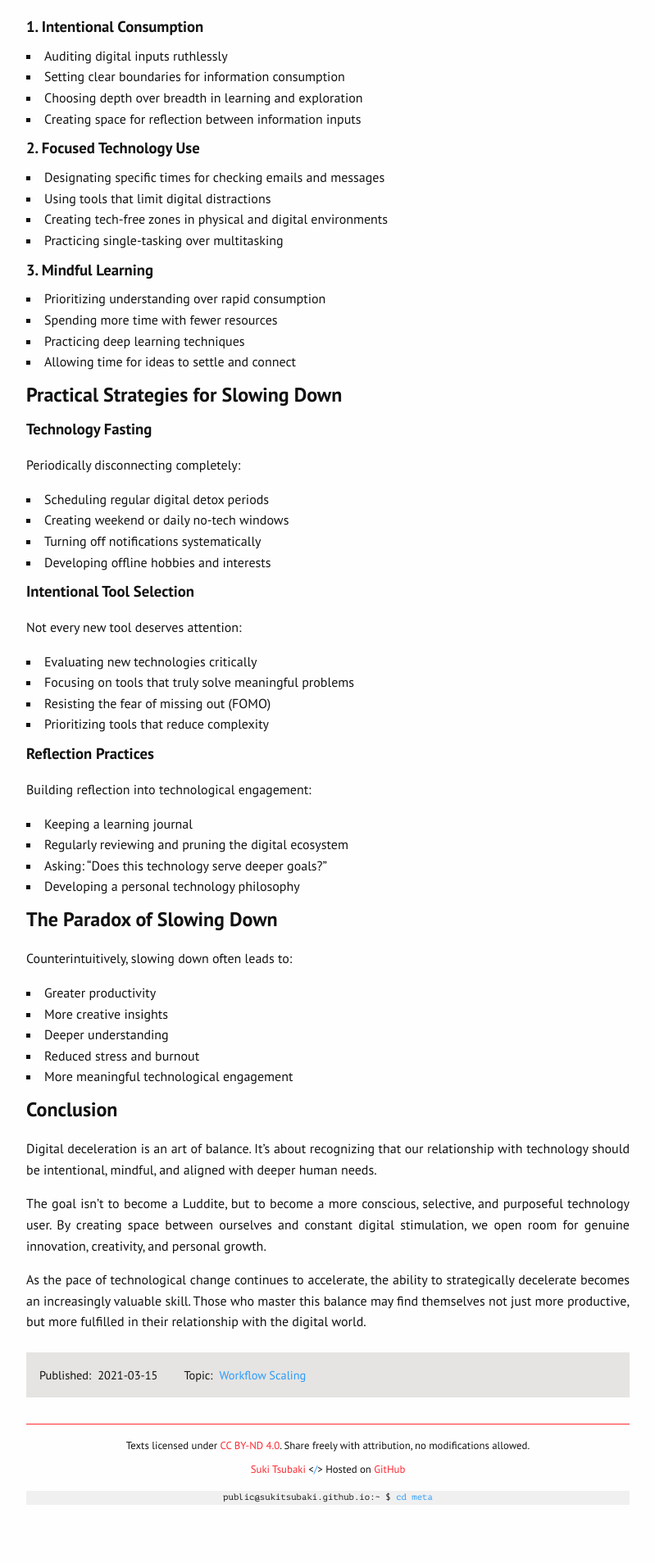
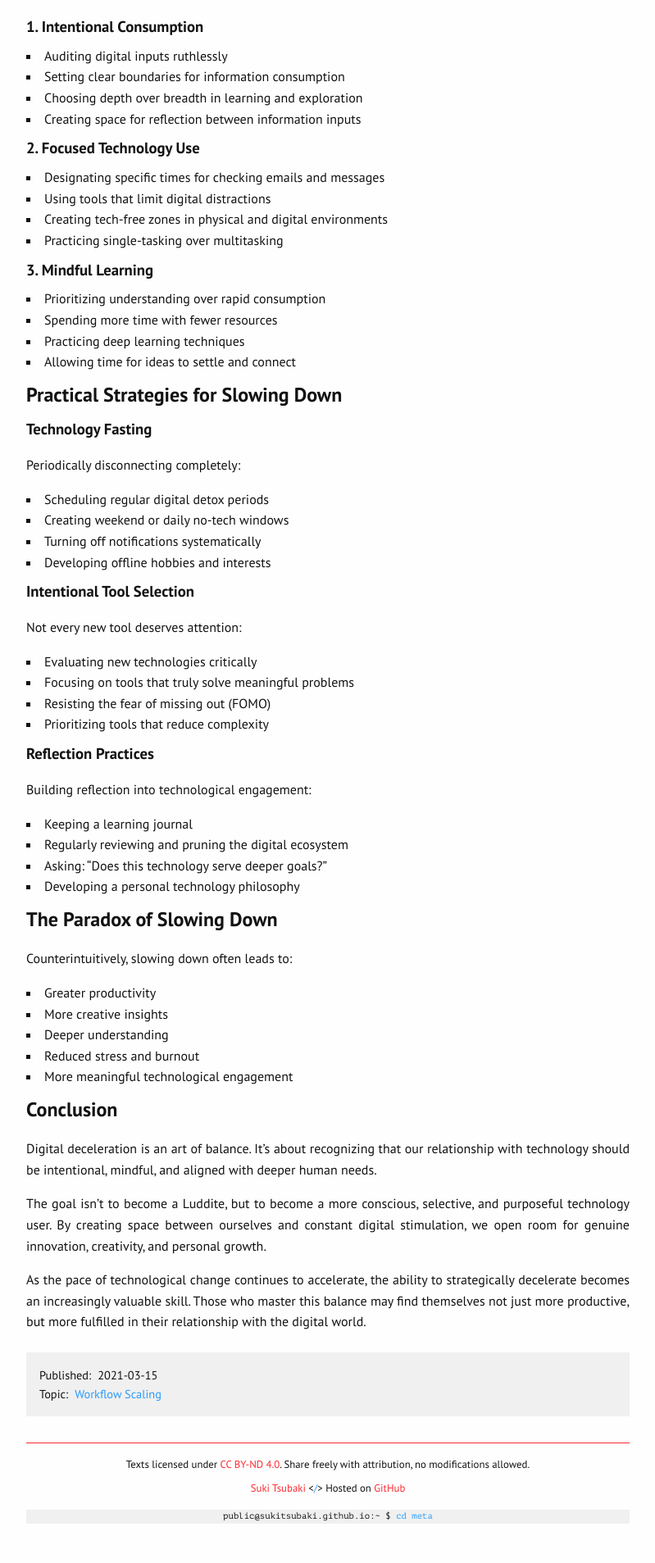
Before and after one commit to sukitsubaki/sukitsubaki.github.io, a Jekyll site: the page built from _posts/2021-03-15-the-art-of-digital-deceleration-in-the-tech-world.md, in a window 1280 px wide. Shown: the part 814-2721 px from the top of the page at 82% size, without its empty margins (240-1039 px from the left). Built offline with Jekyll 4.4.1, drawn with Linux system fonts in a browser that asks for light colours; before the commit the page ends 2698 px from its top, so only the background shows below that.

Commit message:
post-meta bg-color; del post-meta_info

```diff
--- a/assets/css/modules/post.css
+++ b/assets/css/modules/post.css
@@ -17,7 +17,7 @@
 
 /* Post Meta Information */
 .post-meta {
-    background-color: var(--color-light-gray);
+    background-color: var(--color-border-light);
     display: flex;
     justify-content: space-between;
     align-items: center;
@@ -25,13 +25,13 @@
     margin: var(--spacing-md) 0;
     padding: var(--spacing-sm);
 }
-
+/* not used
 .post-meta__info {
     display: flex;
     flex-wrap: wrap;
     gap: var(--spacing-sm);
 }
-
+*/
 .post-meta__published,
 .post-meta__updated,
 .post-meta__scope {
```
